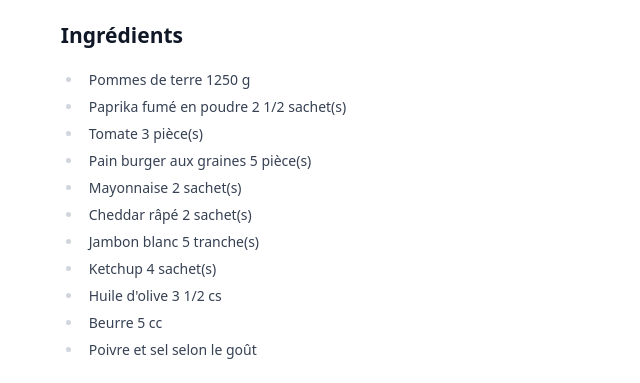
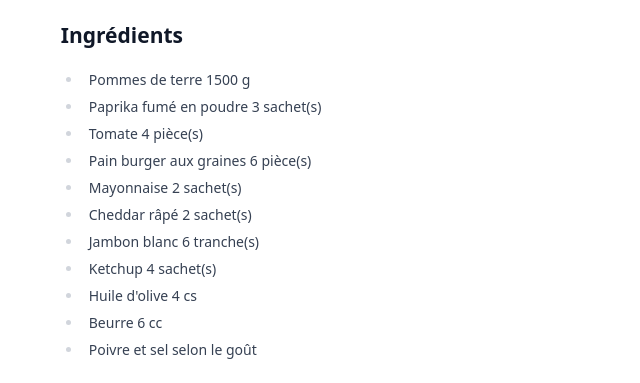
Before and after one commit to titouv/hellofresh-ai, a Next.js app: page /debug in a window 1280 px wide. Shown: the part 332-715 px from the top of the page, without its empty margins (319-959 px from the left). Built offline with nearby package versions, Linux system fonts and the light colour scheme.

Commit message:
custom serving size

```diff
--- a/src/app/debug/utils.ts
+++ b/src/app/debug/utils.ts
@@ -6,9 +6,35 @@ function htmlToMarkdown(html: string) {
   return turndownService.turndown(html);
 }
 
-const HARCODED_NUMBER_OF_PERSON = 5;
+function selectYieldForServingSize(
+  recipe: RecipeScraped,
+  servingSize?: number,
+) {
+  if (!recipe.yields || recipe.yields.length === 0) {
+    return null;
+  }
 
-export function fullRecipeToMarkdown(recipe: RecipeScraped) {
+  const target = servingSize ?? recipe.servingSize;
+  if (Number.isFinite(target)) {
+    const exactMatch = recipe.yields.find((y) => y.yields === target);
+    if (exactMatch) {
+      return exactMatch;
+    }
+
+    return recipe.yields.reduce((closest, current) => {
+      const closestDiff = Math.abs(closest.yields - target);
+      const currentDiff = Math.abs(current.yields - target);
+      return currentDiff < closestDiff ? current : closest;
+    }, recipe.yields[0]);
+  }
+
+  return recipe.yields[0];
+}
+
+export function fullRecipeToMarkdown(
+  recipe: RecipeScraped,
+  servingSize?: number,
+) {
   const allergensList = recipe.allergens
     .filter((a) => !a.tracesOf) // Filter out trace allergens
     .map((a) => a.name)
@@ -19,7 +45,10 @@ export function fullRecipeToMarkdown(recipe: RecipeScraped) {
     .map((a) => a.name)
     .join(", ");
 
-  const yieldObject = recipe.yields[HARCODED_NUMBER_OF_PERSON - 1];
+  const yieldObject = selectYieldForServingSize(recipe, servingSize);
+  const yieldIngredients = new Map(
+    yieldObject?.ingredients.map((ingredient) => [ingredient.id, ingredient]),
+  );
 
   return `
 # ${recipe.name}
@@ -34,12 +63,9 @@ ${tracesAllergens ? `Peut contenir des traces de : ${tracesAllergens}` : ""}
 ## Ingrédients
 ${recipe.ingredients
   .map((ingredient) => {
-    const amount = yieldObject.ingredients.find(
-      (i) => i.id === ingredient.id,
-    )?.amount;
-    const unit = yieldObject.ingredients.find(
-      (i) => i.id === ingredient.id,
-    )?.unit;
+    const yieldIngredient = yieldIngredients.get(ingredient.id);
+    const amount = yieldIngredient?.amount;
+    const unit = yieldIngredient?.unit;
 
     if (amount === 0) return `- ${ingredient.name} ${unit}`;
 
--- a/src/app/page.tsx
+++ b/src/app/page.tsx
@@ -20,6 +20,8 @@ function Inside() {
   const {
     recipe,
     setRecipe,
+    servingSize,
+    setServingSize,
     recipesLoading,
     recipesError,
     recipesReady,
@@ -32,6 +34,7 @@ function Inside() {
   const [historyLoadingId, setHistoryLoadingId] = useState<string | null>(null);
   const [historyError, setHistoryError] = useState<string | null>(null);
   const lastAnnouncedRecipeId = useRef<string | null>(null);
+  const servingOptions = [2, 3, 4, 5, 6];
   // Keep screen awake while connected (recording session active)
   useWakeLock(connected);
 
@@ -72,8 +75,11 @@ function Inside() {
     }
     lastAnnouncedRecipeId.current = nextId;
     if (recipe) {
+      const servingsNote = Number.isFinite(servingSize)
+        ? ` Portions: ${servingSize}.`
+        : "";
       client.send({
-        text: `RETOUR SYSTEME: Recette sélectionnée "${recipe.name}". Description: ${recipe.description}.`,
+        text: `RETOUR SYSTEME: Recette sélectionnée "${recipe.name}". Description: ${recipe.description}.${servingsNote}`,
       });
     } else {
       client.send({
@@ -185,6 +191,30 @@ function Inside() {
 
       {/* Main content area */}
       <div className="flex-1 flex flex-col items-center justify-center px-6 pb-8">
+        {/* Serving size pre-selection */}
+        {!recipe && (
+          <div className="text-center mb-6">
+            <p className="text-xs font-medium text-gray-500 mb-2">
+              Combien de personnes pour cette recette ?
+            </p>
+            <div className="flex flex-wrap items-center justify-center gap-2">
+              {servingOptions.map((option) => (
+                <button
+                  key={option}
+                  onClick={() => setServingSize(option)}
+                  className={`px-3 py-1 rounded-full text-xs font-medium border transition-colors ${
+                    servingSize === option
+                      ? "bg-green-600 border-green-600 text-white"
+                      : "bg-white border-gray-200 text-gray-600 hover:border-green-300 hover:text-green-700"
+                  }`}
+                >
+                  {option} pers.
+                </button>
+              ))}
+            </div>
+          </div>
+        )}
+
         {/* Big mic button in center */}
         <div className="mb-8">
           <button
@@ -273,6 +303,11 @@ function Inside() {
               {recipe.name}
             </h2>
             <p className="text-gray-600 text-sm mb-3">{recipe.description}</p>
+            {Number.isFinite(servingSize) && (
+              <p className="text-xs text-gray-500 mb-3">
+                Portions sélectionnées: {servingSize} pers.
+              </p>
+            )}
             <button
               onClick={() => setRecipe(null)}
               className="text-sm text-green-600 hover:text-green-700 bg-green-50 px-4 py-2 rounded-full transition-colors"
--- a/src/components/tool-call.tsx
+++ b/src/components/tool-call.tsx
@@ -102,7 +102,8 @@ function ToolCallComponent() {
   const [loadingMessage, setLoadingMessage] = useState("");
   const [isStepImageFullscreen, setIsStepImageFullscreen] = useState(false);
   const { client } = useLiveAPIContext();
-  const { recipe, setRecipe, searchRecipes, recipesReady } = useRecipeContext();
+  const { recipe, setRecipe, servingSize, searchRecipes, recipesReady } =
+    useRecipeContext();
   const { startTimer } = useTimerContext();
 
   useEffect(() => {
@@ -247,7 +248,10 @@ function ToolCallComponent() {
                 }" trouvée et sélectionnée automatiquement
 
                         Voici la recette:
-                        ${fullRecipeToMarkdown(fullRecipe)}
+                        ${fullRecipeToMarkdown(
+                          fullRecipe,
+                          servingSize ?? undefined,
+                        )}
 
                         `;
 
--- a/src/contexts/recipe-context.tsx
+++ b/src/contexts/recipe-context.tsx
@@ -19,6 +19,8 @@ export interface CookingHistoryItem {
 interface RecipeContextType {
   recipe: RecipeScraped | null;
   setRecipe: (recipe: RecipeScraped | null) => void;
+  servingSize: number | null;
+  setServingSize: (size: number | null) => void;
   searchRecipes: (query: string) => RecipeSearchResult[];
   recipesLoading: boolean;
   recipesError: string | null;
@@ -31,6 +33,7 @@ const RecipeContext = createContext<RecipeContextType | undefined>(undefined);
 
 export function RecipeProvider({ children }: { children: ReactNode }) {
   const [recipe, setRecipe] = useState<RecipeScraped | null>(null);
+  const [servingSize, setServingSize] = useState<number | null>(null);
   const [cookingHistory, setCookingHistory] = useState<CookingHistoryItem[]>(
     [],
   );
@@ -59,6 +62,38 @@ export function RecipeProvider({ children }: { children: ReactNode }) {
   useEffect(() => {
     if (!recipe) {
       return;
+    }
+    if (Number.isFinite(servingSize)) {
+      if (recipe.yields && recipe.yields.length > 0) {
+        const match = recipe.yields.find((y) => y.yields === servingSize);
+        if (match) {
+          return;
+        }
+        const closest = recipe.yields.reduce((closestYield, currentYield) => {
+          const closestDiff = Math.abs(closestYield.yields - servingSize);
+          const currentDiff = Math.abs(currentYield.yields - servingSize);
+          return currentDiff < closestDiff ? currentYield : closestYield;
+        }, recipe.yields[0]);
+        setServingSize(closest.yields);
+        return;
+      }
+      return;
+    }
+    if (recipe.yields && recipe.yields.length > 0) {
+      const target = recipe.servingSize;
+      const exactMatch = recipe.yields.find((y) => y.yields === target);
+      if (exactMatch) {
+        setServingSize(exactMatch.yields);
+      } else {
+        const closest = recipe.yields.reduce((closestYield, currentYield) => {
+          const closestDiff = Math.abs(closestYield.yields - target);
+          const currentDiff = Math.abs(currentYield.yields - target);
+          return currentDiff < closestDiff ? currentYield : closestYield;
+        }, recipe.yields[0]);
+        setServingSize(closest.yields);
+      }
+    } else {
+      setServingSize(null);
     }
     const newEntry: CookingHistoryItem = {
       id: recipe.id || recipe.recipeId,
@@ -101,6 +136,8 @@ export function RecipeProvider({ children }: { children: ReactNode }) {
       value={{
         recipe,
         setRecipe,
+        servingSize,
+        setServingSize,
         searchRecipes,
         recipesLoading,
         recipesError,
```
